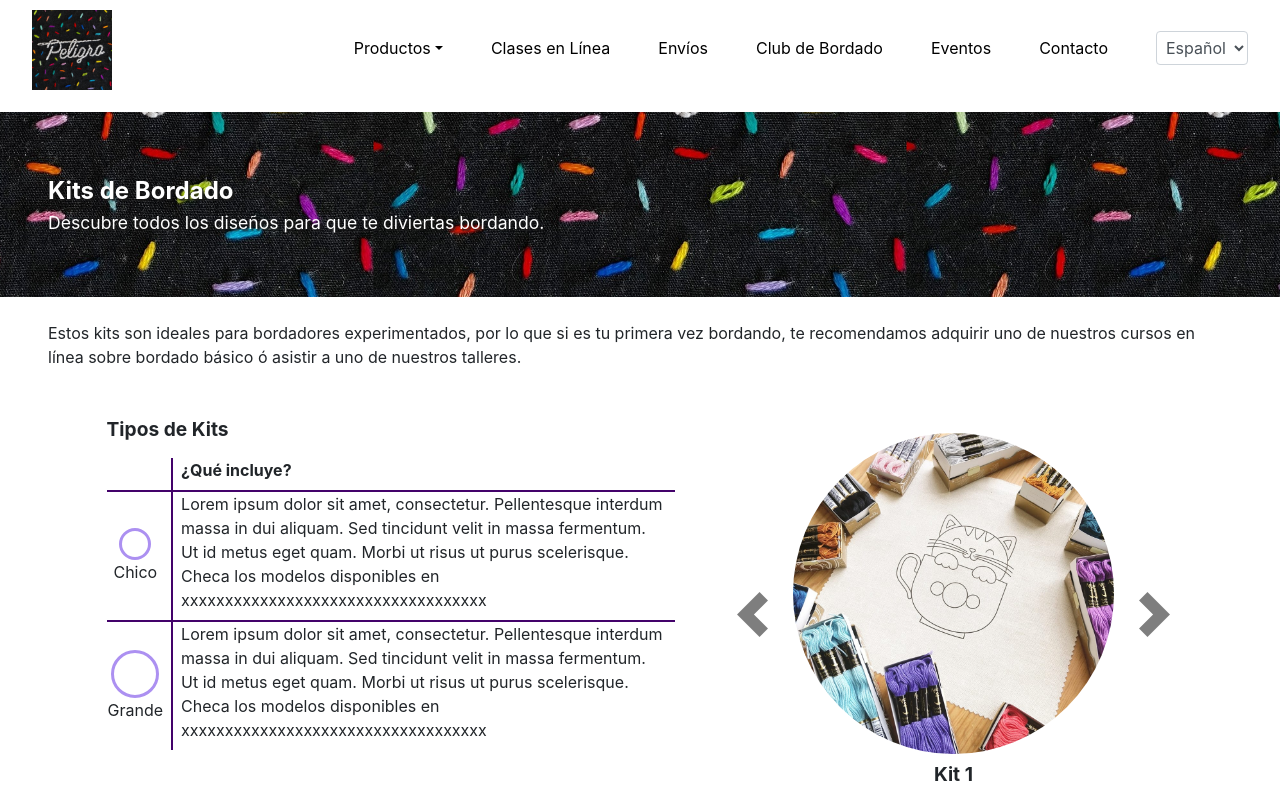
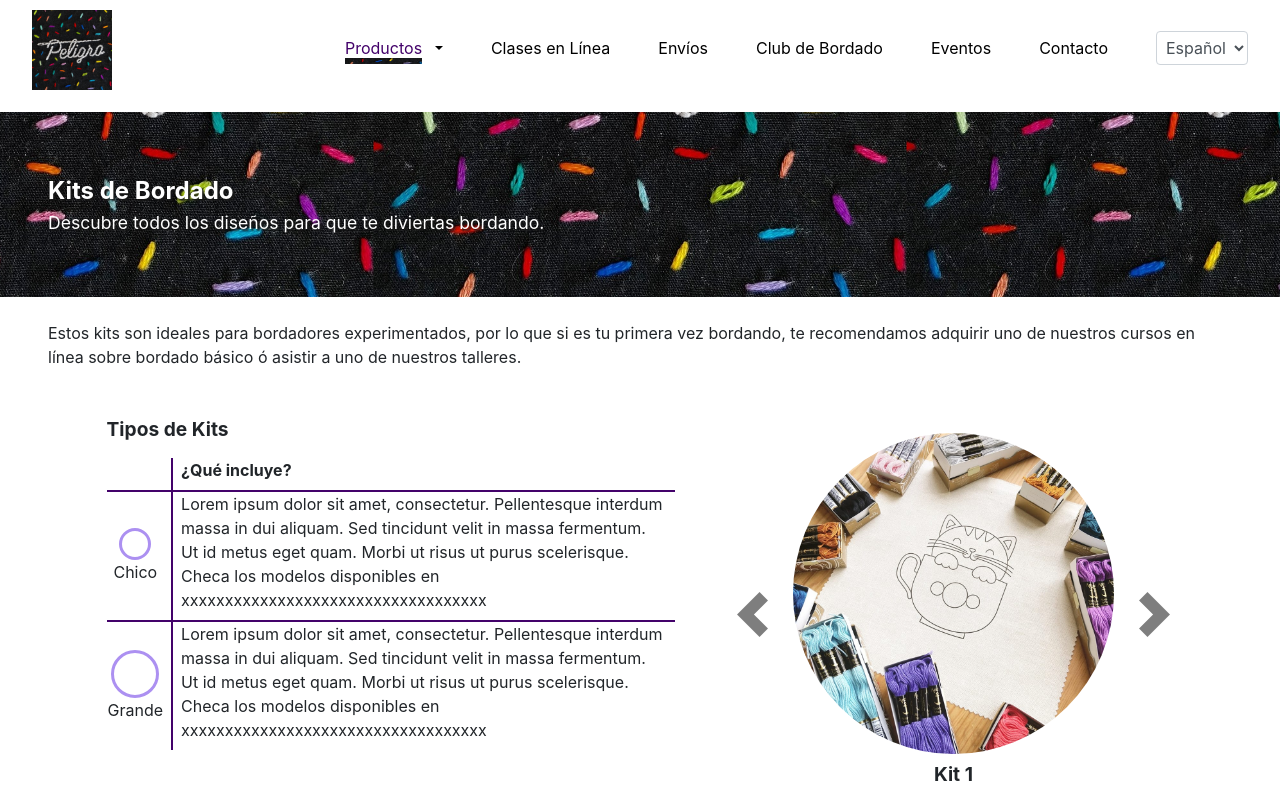
Before and after one commit to G4br13l4/silvia-peligro, a React (Create React App) app: page /products/kits in a window 1280 px wide. Shown: the top 795 px of the page. Built offline with nearby package versions, Linux system fonts and the light colour scheme; what redux-immutable-state-invariant would draw is missing.

Commit message:
Add styles to active navlink

```diff
--- a/src/components/common/FixedNavbar/FixedNavbar.jsx
+++ b/src/components/common/FixedNavbar/FixedNavbar.jsx
@@ -69,21 +69,27 @@ class FixedNavbar extends React.Component {
                                 item.name === 'products' ?
                                 <UncontrolledDropdown nav inNavbar className="nav-collapse__item" key={item.name}>
                                     <DropdownToggle nav caret className="nav-collapse__link">
-                                        {item.value}
+                                        <NavLink to={ROUTES.PRODUCTS.path} className="nav-collapse__link">
+                                            {item.value}
+                                        </NavLink>
                                     </DropdownToggle>
                                     <DropdownMenu right>
-                                        <NavLink to={ROUTES.KITS.path} className="nav-collapse__link">
-                                            <DropdownItem>{t('Menu.kits')}</DropdownItem>
-                                        </NavLink>
+                                        <DropdownItem>
+                                            <NavLink to={ROUTES.KITS.path} className="nav-collapse__link">
+                                                {t('Menu.kits')}
+                                            </NavLink>
+                                        </DropdownItem>
                                         <DropdownItem divider />
-                                        <NavLink to={ROUTES.FRAMES.path} onClick={isMobile ? this.toggleHamburger : null} className="nav-collapse__link">
-                                            <DropdownItem>{t('Menu.frames')}</DropdownItem>
-                                        </NavLink>
+                                        <DropdownItem>
+                                            <NavLink to={ROUTES.FRAMES.path} onClick={isMobile ? this.toggleHamburger : null} className="nav-collapse__link">
+                                                {t('Menu.frames')}
+                                            </NavLink>
+                                        </DropdownItem>
                                     </DropdownMenu>
                                 </UncontrolledDropdown>
                                 :
                                 <li className="nav-collapse__item" id={item.name} key={item.name}>
-                                    <NavLink to={ROUTES[item.name.toUpperCase()].path} onClick={isMobile ? this.toggleHamburger : null} className="nav-collapse__link">{item.value}</NavLink>
+                                    <NavLink exact to={ROUTES[item.name.toUpperCase()].path} onClick={isMobile ? this.toggleHamburger : null} className="nav-collapse__link">{item.value}</NavLink>
                                 </li>
                             );
                         })}
--- a/src/components/common/FixedNavbar/FixedNavbar.scss
+++ b/src/components/common/FixedNavbar/FixedNavbar.scss
@@ -1,6 +1,6 @@
 @import '../../../constants.scss';
 
-$hamburger-speed: .5s;
+$hamburger-speed: 1s;
 
 //MOBILE FIRST
 .main-nav {
@@ -82,8 +82,12 @@ $hamburger-speed: .5s;
         padding: 0;
       }
 
+      .dropdown-toggle::after {
+        margin-left: .8rem;
+      }
+
+
       .dropdown-item {
-        color: white;
         outline: none;
       }
 
@@ -104,7 +108,13 @@ $hamburger-speed: .5s;
 
     &__link {
       color: white;
+      text-decoration: none;
     }
+
+    &__link.active {
+      color: $light-purple;
+    }
+
 
     &__icons {
       margin-bottom: 1.5rem;
@@ -193,10 +203,6 @@ $hamburger-speed: .5s;
         margin-bottom: 0;
         margin-right: 2rem;
 
-        .dropdown-item {
-          color: black;
-        }
-
         .dropdown-menu {
           position: absolute;
           background: white;
@@ -213,6 +219,13 @@ $hamburger-speed: .5s;
 
       &__link {
         color: black;
+      }
+
+      &__link.active {
+        color: $purple;
+        border-bottom: 6px solid transparent;
+        border-image: url('../../../assets/imgs/background.jpg') 103 stretch;
+        border-bottom: 6px solid transparent;
       }
 
       &__icons {
```
